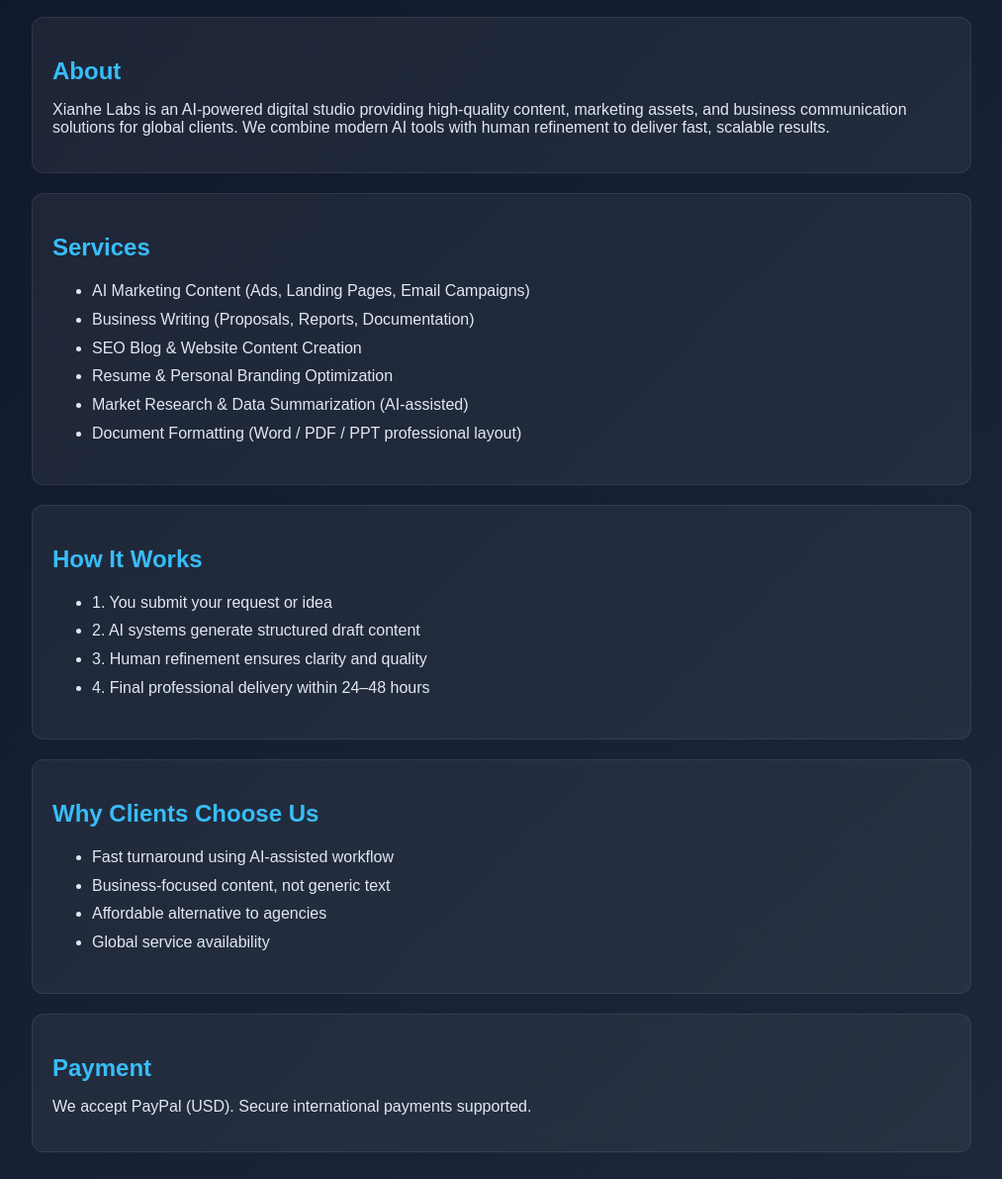
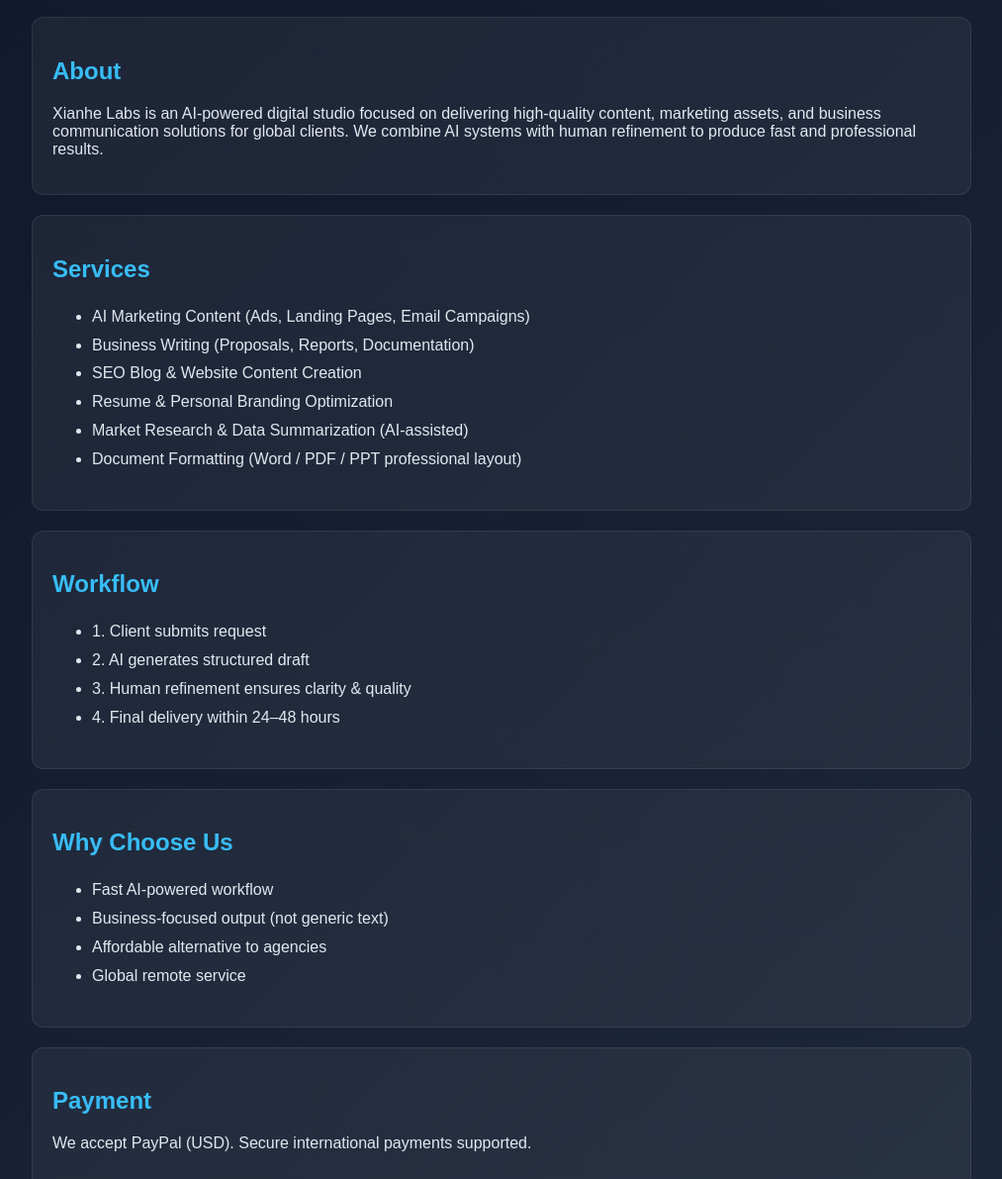
Before and after one commit to xianhelabs/xianhelabs.github.io, a plain HTML site: page index.html in a window 1280 px wide. Shown: the part 226-1417 px from the top of the page at 99% size, without its empty margins (133-1146 px from the left). Drawn offline with Linux system fonts and the light colour scheme.

Commit message:
Update index.html

```diff
--- a/index.html
+++ b/index.html
@@ -33,6 +33,15 @@
       font-size: 18px;
     }
 
+    .badge {
+      display: inline-block;
+      background: #0ea5e9;
+      padding: 6px 12px;
+      border-radius: 20px;
+      font-size: 12px;
+      margin-top: 10px;
+    }
+
     .card {
       background: rgba(255,255,255,0.05);
       padding: 20px;
@@ -43,20 +52,10 @@
 
     h2 {
       color: #38bdf8;
-      margin-bottom: 10px;
     }
 
     ul {
       line-height: 1.8;
-    }
-
-    .badge {
-      display: inline-block;
-      background: #0ea5e9;
-      padding: 6px 12px;
-      border-radius: 20px;
-      font-size: 12px;
-      margin-top: 10px;
     }
 
     .contact {
@@ -89,9 +88,9 @@
     <div class="card">
       <h2>About</h2>
       <p>
-        Xianhe Labs is an AI-powered digital studio providing high-quality content,
-        marketing assets, and business communication solutions for global clients.
-        We combine modern AI tools with human refinement to deliver fast, scalable results.
+        Xianhe Labs is an AI-powered digital studio focused on delivering high-quality
+        content, marketing assets, and business communication solutions for global clients.
+        We combine AI systems with human refinement to produce fast and professional results.
       </p>
     </div>
 
@@ -110,23 +109,23 @@
 
     <!-- WORKFLOW -->
     <div class="card">
-      <h2>How It Works</h2>
+      <h2>Workflow</h2>
       <ul>
-        <li>1. You submit your request or idea</li>
-        <li>2. AI systems generate structured draft content</li>
-        <li>3. Human refinement ensures clarity and quality</li>
-        <li>4. Final professional delivery within 24–48 hours</li>
+        <li>1. Client submits request</li>
+        <li>2. AI generates structured draft</li>
+        <li>3. Human refinement ensures clarity & quality</li>
+        <li>4. Final delivery within 24–48 hours</li>
       </ul>
     </div>
 
     <!-- VALUE -->
     <div class="card">
-      <h2>Why Clients Choose Us</h2>
+      <h2>Why Choose Us</h2>
       <ul>
-        <li>Fast turnaround using AI-assisted workflow</li>
-        <li>Business-focused content, not generic text</li>
+        <li>Fast AI-powered workflow</li>
+        <li>Business-focused output (not generic text)</li>
         <li>Affordable alternative to agencies</li>
-        <li>Global service availability</li>
+        <li>Global remote service</li>
       </ul>
     </div>
 
@@ -138,7 +137,7 @@
 
     <!-- CONTACT -->
     <div class="contact">
-      Contact: xianhelabs@gmail.com | PayPal Available Worldwide
+      Contact: hua29773@gmail.com | Freelance & Business Inquiries
       <div class="small">AI Digital Solutions Studio — Remote Freelance Services</div>
     </div>
 
```
